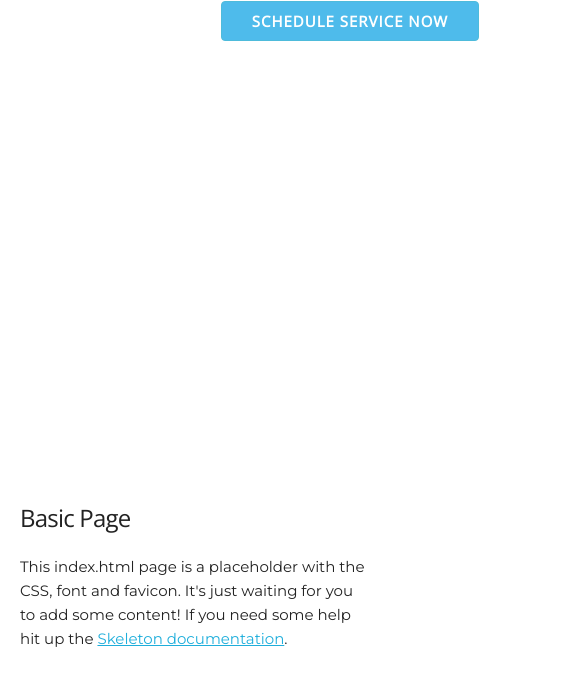
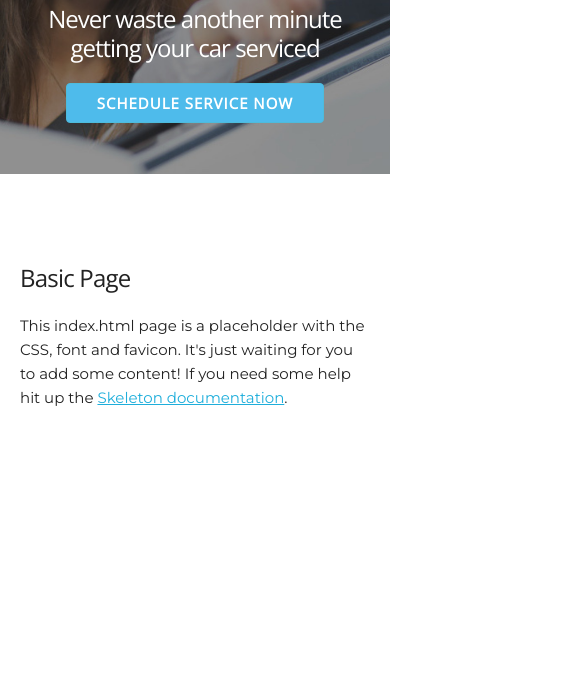
Before and after one commit to moorerc7/carwhile_skel, a plain HTML site: page index.html in a window 390 px wide. Shown: the part 201-877 px from the top of the page, 585 px wide, since content can reach past the window. After the commit the page ends 844 px from the top, so only its background shows below. Drawn offline with nearby package versions, Linux system fonts and the light colour scheme.

Commit message:
hero formatted for phone pt2

```diff
--- a/css/main.css
+++ b/css/main.css
@@ -40,6 +40,14 @@ p, ul, li {
 /*Header*/
 
 .header_v1 {
+	display: none;
+}
+
+
+/* Larger than mobile */
+@media (min-width: 400px) {
+	.header_v1 {
+		display: unset;
 		position: absolute;
 		width: 100%;
 		height: 100px;
@@ -93,14 +101,48 @@ p, ul, li {
 		border: 1px solid #DDDDDD;
 		border-radius: 10%;
 	}
-
+}
 
 
 /*Home Page*/
 
 .hero_v1 {
 	background-image: url("../assets/images/home_page/hero_keyhandoff_v2.jpg");
+	background-size: cover;
+	background-repeat: no-repeat;
+	background-position: 55% center;
+	width: 100%;
+	height: 375px;
+}
+
+.hero_v1 div {
+	position: relative;
+	width: 300px;
+	top: 55%;
+	margin-left: auto;
+	margin-right: auto;
+	text-align: center;
+}
+
+.hero_v1 h1 {
+	color: white;
+	text-align: center;
+	font-size: 24px;
+}
+
+.hero_v1 a.button {
+	background-color: #4ebbeb;
+	border-color: #4ebbdb;
+	height: 40px;
+	font-size: 15px;
+}
+
+/* Larger than mobile */
+@media (min-width: 400px) {
+	.hero_v1 {
+		background-image: url("../assets/images/home_page/hero_keyhandoff_v2.jpg");
 		background-size: contain;
+		background-position: initial;
 		background-repeat: no-repeat;
 		max-width: 1500px;
 		width: 100%;
@@ -119,12 +161,6 @@ p, ul, li {
 	.hero_v1 h1 {
 		color: white;
 		text-align: center;
+		font-size: 5.0rem;
 	}
-
-.hero_v1 a.button {
-	background-color: #4ebbeb;
-	border-color: #4ebbdb;
-	height: 40px;
-	font-size: 15px;
-
 }
```
Lines whose indentation alone changed are shown as unchanged.
